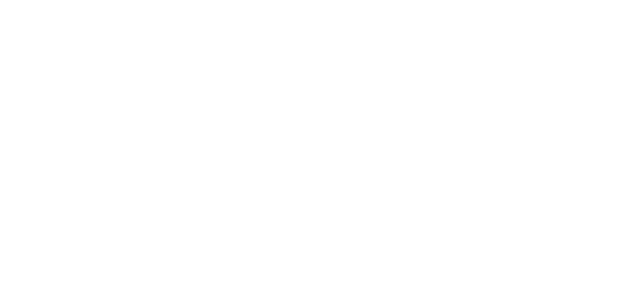
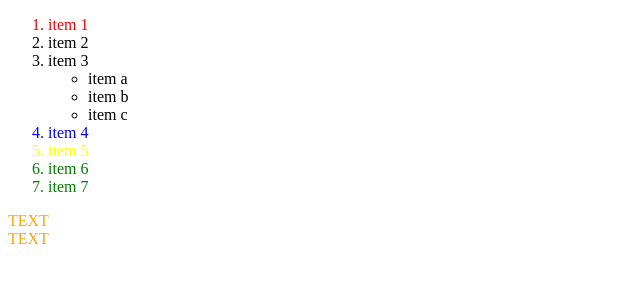
Before and after one commit to Rade58/apis_trying_out_and_practicing, a PHP site: page / in a window 1280 px wide. Before the commit the part shown is empty. Shown: the top 300 px of the page, without its empty margins (0-640 px from the left). Run offline with PHP 8.4, Linux system fonts and the light colour scheme.

Commit message:
updating notes

```diff
--- a/css_in_dept/home.html
+++ b/css_in_dept/home.html
@@ -9,6 +9,32 @@
         <title>CSS 3 in dept and CSS2</title>
     </head>
     <body>
+
+        <!-- PRIMER VEZAN ZA RAZUMEVANJE SELECTOR-A -->
+        <ol>
+            <li id="glavni_item">item 1</li>
+            <li>item 2</li>
+            <li>item 3
+                <ul>
+                    <li>item a</li>
+                    <li>item b</li>
+                    <li>item c</li>
+                </ul>
+            </li>
+            <li class="neki_item">item 4</li>
+            <li>item 5</li>
+            <li>item 6</li>
+            <li>item 7</li>
+        </ol>
+
+        <!-- PRIMERI VEZANI ZA RAZUMEVANJE CASCADE-A -->
+        <!-- TREBA POSMATRATI STYLESHEET I IMATI U VIDU CASCADE PRAVILO-->
+        <!-- POSTO SE U STYLSHEET-U   .orange   KLASA NALAZI NAKON
+        .olive   ZNACI DA CE OBA ELEMENTA IMATI ORANGE TEKST (PRAVILO CASCADE-A) -->
+
+        <div class="olive orange">TEXT</div>
+        <div class="orange olive">TEXT</div>
+
         <script src="./index.js"></script>
     </body>
 </html>
--- a/css_in_dept/index.css
+++ b/css_in_dept/index.css
@@ -1,3 +1,42 @@
 .boje {
     color: #e24c60;
+    color: orange;
 }
+
+/* RAZUMEVANJE cascade-A I specificity-A */
+
+.olive {
+    color: olive;
+}
+
+.orange {
+    color: orange;
+}
+
+/* KADA SE OVAKO ZAJEDNO PISU TAG I ID SELECTOR (BEZ RAZMAKA) */
+/* TO ZNACI DA SE SELEKTUJE TAG KOJI IMA TAJ ID ILI CLASS SELECTOR */
+
+li#glavni_item {
+    color: red;
+}
+
+li.neki_item {
+    color: blue;
+}
+
+/*GENERALNI SIBLING SELECTOR*/
+/*BIRA SUSEDNE ELEMENTE (MNOZINA) KOJI SU U ISTOM NESTING NIVOU KAO I ELEMENT*/
+/* ALI BIRA SUSEDNE ELEMENTE, KOJI DOLAZE NAKON ONOG ELEMENTE, U ODNOSU NA KOJI SE
+SELEKTUJE */
+
+li.neki_item ~ li {
+    color: green;
+}
+
+/*ADJACENT (SUSEDNI) SIBLING SELEKTOR*/
+/* BIRA SAMO JEDNOG SIBLINGSA (JEDNINA), NA ISTI NACIN KAO I KOD GENERAL SIBLING
+SELECTORA */
+
+li.neki_item + li {
+    color: yellow;
+}
```
Also changed, not shown: css_in_dept/css_notes.md (+10 -0 lines).
